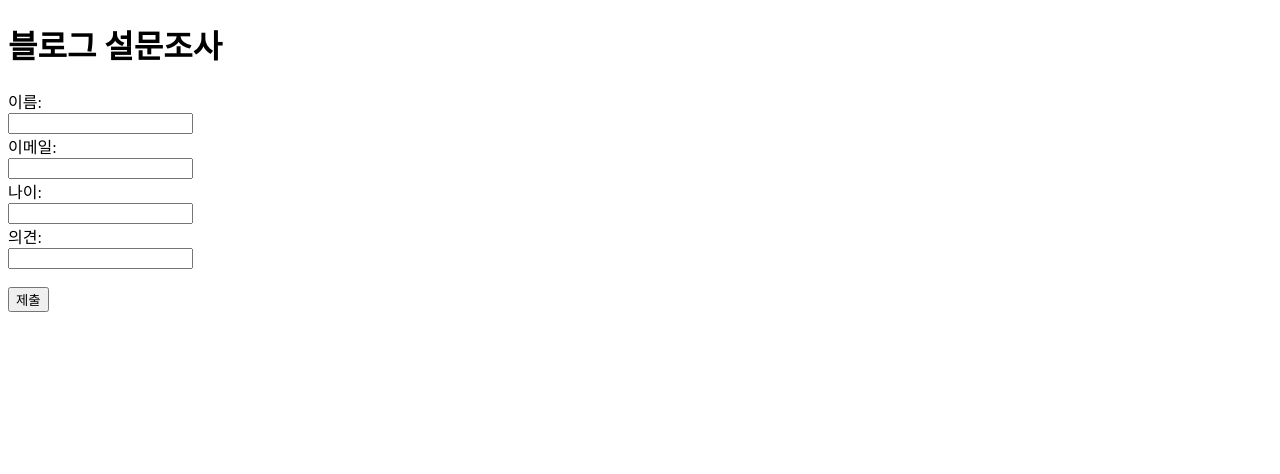
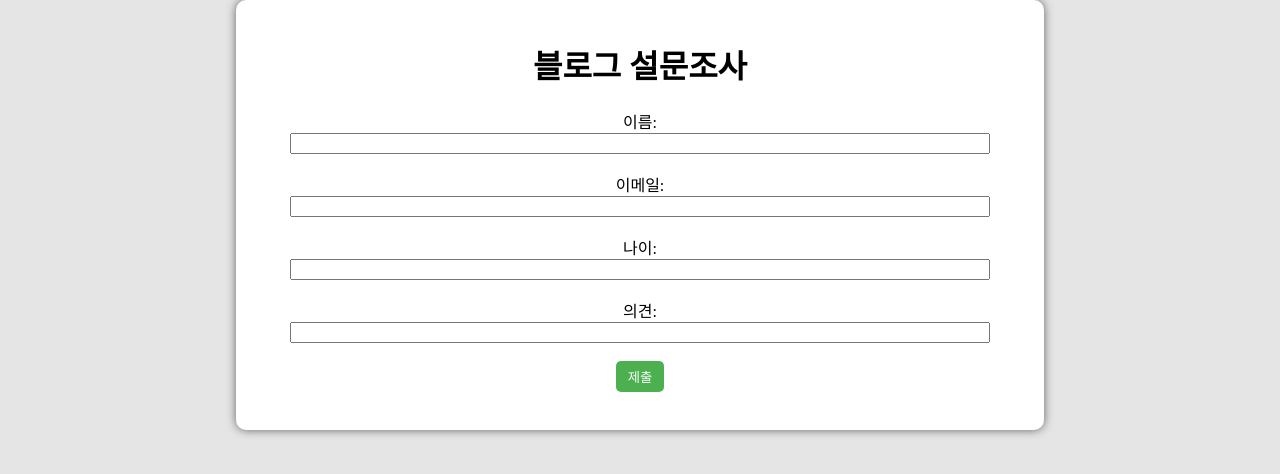
Before and after one commit to cnu0729/HTML, a plain HTML site: page html/html실습/블로그설문.html in a window 1280 px wide. Drawn offline with Linux system fonts and the light colour scheme.

Commit message:
input tag

```diff
--- a/html/html실습/블로그설문.html
+++ b/html/html실습/블로그설문.html
@@ -3,22 +3,54 @@
     <head><!--웹설정 meta title style script link-->
         <meta charset="UTF-8"><!--한글 깨짐 방지-->
         <title>블로그 설문조사</title>
+        <style>
+            body{
+                margin: 0 auto;
+                background-color: #cccccc81;
+            }
+            .컨테이너{
+                width: 60%;
+                margin: 0 auto;
+                text-align: center;
+                padding: 20px;
+                background-color: white;
+                border-radius: 10px;
+                box-shadow: 0 0 10px rgba(39, 39, 39, 0.678);
+            }
+            button{
+                background-color: #4CAF50;
+                border-radius: 5px;
+                border: none;
+                padding: 6px 12px;
+                color: white;
+            }
+            input{
+                width: 90%;
+            }
+        </style>
     </head>
     <body>
         <div class="컨테이너">
             <h1>블로그 설문조사</h1>
-            <label for="name">이름:</label><br>
-            <input type="text" name="name"><br>
-            <label for="email">이메일:</label><br>
-            <input type="text" name="email"><br>
-            <label for="age">나이:</label><br>
-            <input type="number" name="age"><br>
-            <label for="opinion">의견:</label><br>
-            <input type="text" name="opinion"><br>
-            <br>
+            <label>
+                이름:<br>
+            <input type="text"></label>
+            <br><br>
+            <label>
+                이메일:<br>
+            <input type="text"></label>
+            <br><br>
+            <label>
+                나이:<br>
+            <input type="number"></label>
+            <br><br>
+            <label>
+                의견:<br>
+            <input type="text"></label>
+            <br><br>
             <form>
                 <button type="submit">제출</button>
-            </form>
+            </form><br>
         </div>
     </body>
 </html>
```
